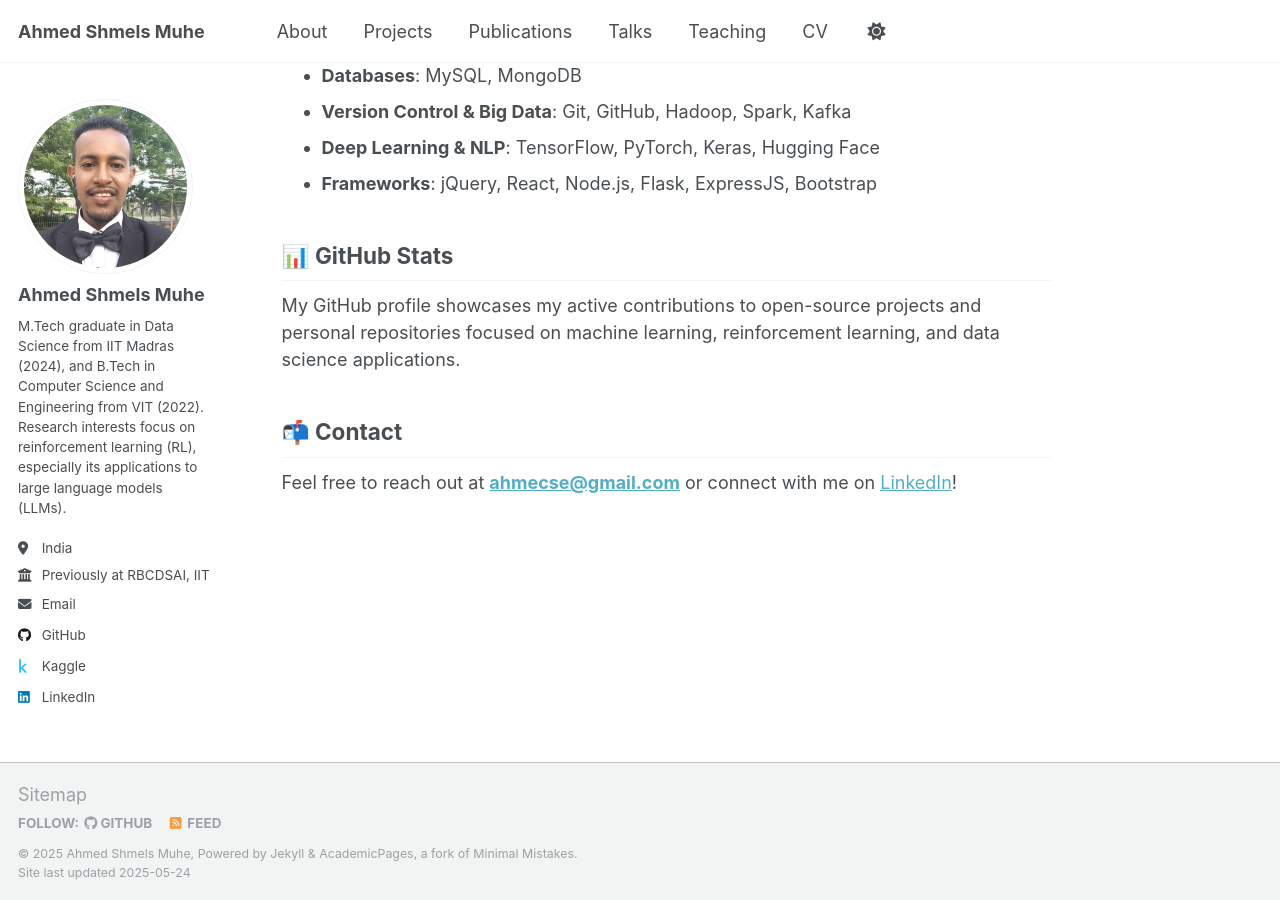
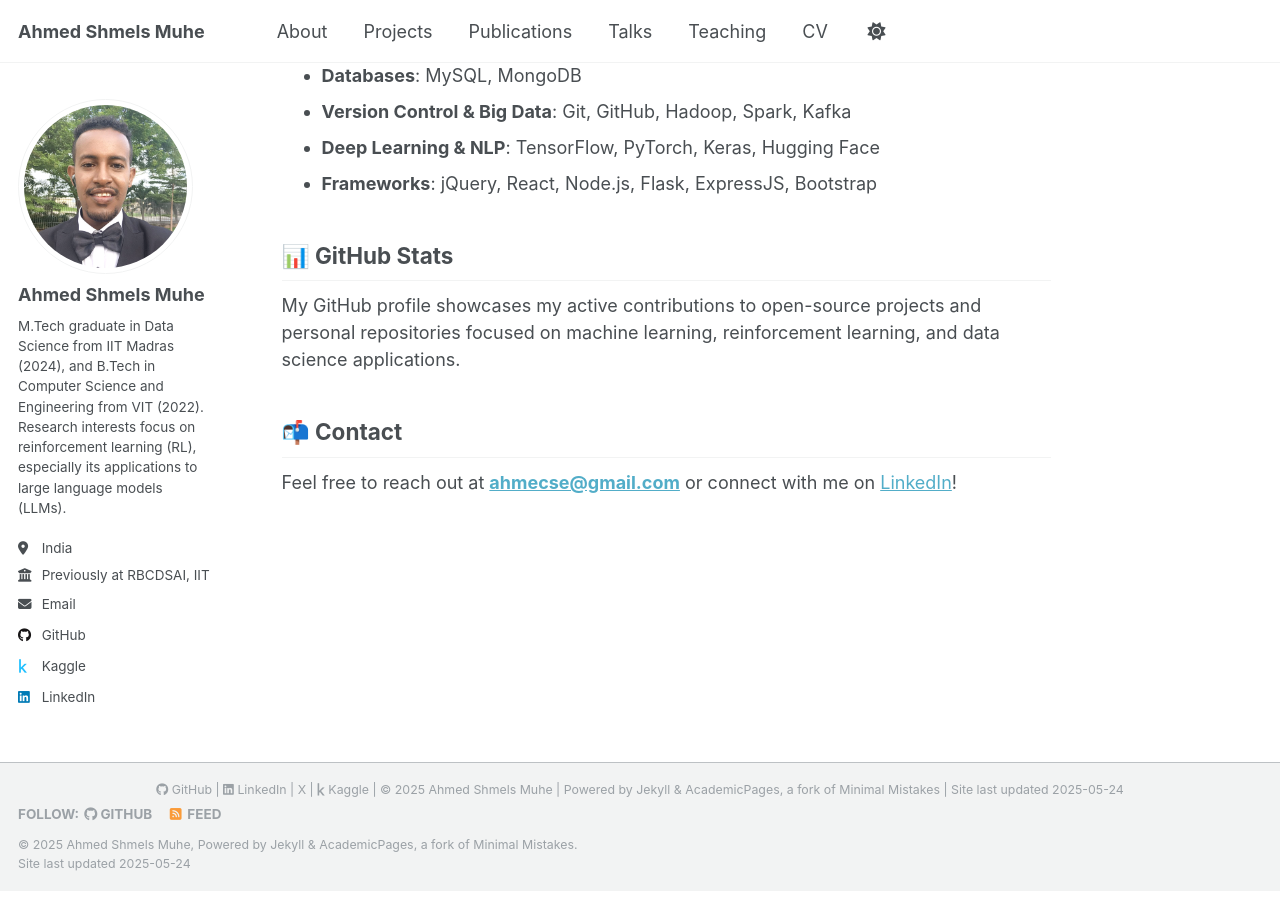
Before and after one commit to ahmecse/ahmecse.github.io, a Jekyll site: the page built from _pages/about.md, in a window 1280 px wide and 900 px high, scrolled down 2777 px. Built offline with Jekyll 4.4.1, drawn with Linux system fonts in a browser that asks for light colours.

Commit message:
Update portfolio content

```diff
--- a/_includes/footer/custom.html
+++ b/_includes/footer/custom.html
@@ -1,3 +1,16 @@
 <!-- start custom footer snippets -->
-<a href="/sitemap/">Sitemap</a>
+<!-- <a href="/sitemap/">Sitemap</a> -->
 <!-- end custom footer snippets -->
+
+
+{% include base_path %}
+
+<div class="page__footer-copyright" style="text-align: center;">
+  <a href="http://github.com/{{ site.author.github }}" target="_blank" rel="noopener noreferrer"><i class="fab fa-github" aria-hidden="true"></i> GitHub</a> |
+  <a href="https://www.linkedin.com/in/{{ site.author.linkedin }}" target="_blank" rel="noopener noreferrer"><i class="fab fa-linkedin" aria-hidden="true"></i> LinkedIn</a> |
+  X | <!-- Assuming no X/Twitter link provided in _config.yml -->
+  <a href="https://www.kaggle.com/{{ site.author.kaggle }}" target="_blank" rel="noopener noreferrer"><i class="fab fa-kaggle" aria-hidden="true"></i> Kaggle</a> |
+  &copy; {{ site.time | date: '%Y' }} {{ site.name | default: site.title }} |
+  Powered by <a href="http://jekyllrb.com" rel="nofollow">Jekyll</a> &amp; <a href="https://github.com/academicpages/academicpages.github.io">AcademicPages</a>, a fork of <a href="https://mademistakes.com/work/minimal-mistakes-jekyll-theme/" rel="nofollow">Minimal Mistakes</a> |
+  Site last updated {{ "now" | date: '%Y-%m-%d' }}
+</div>
```
